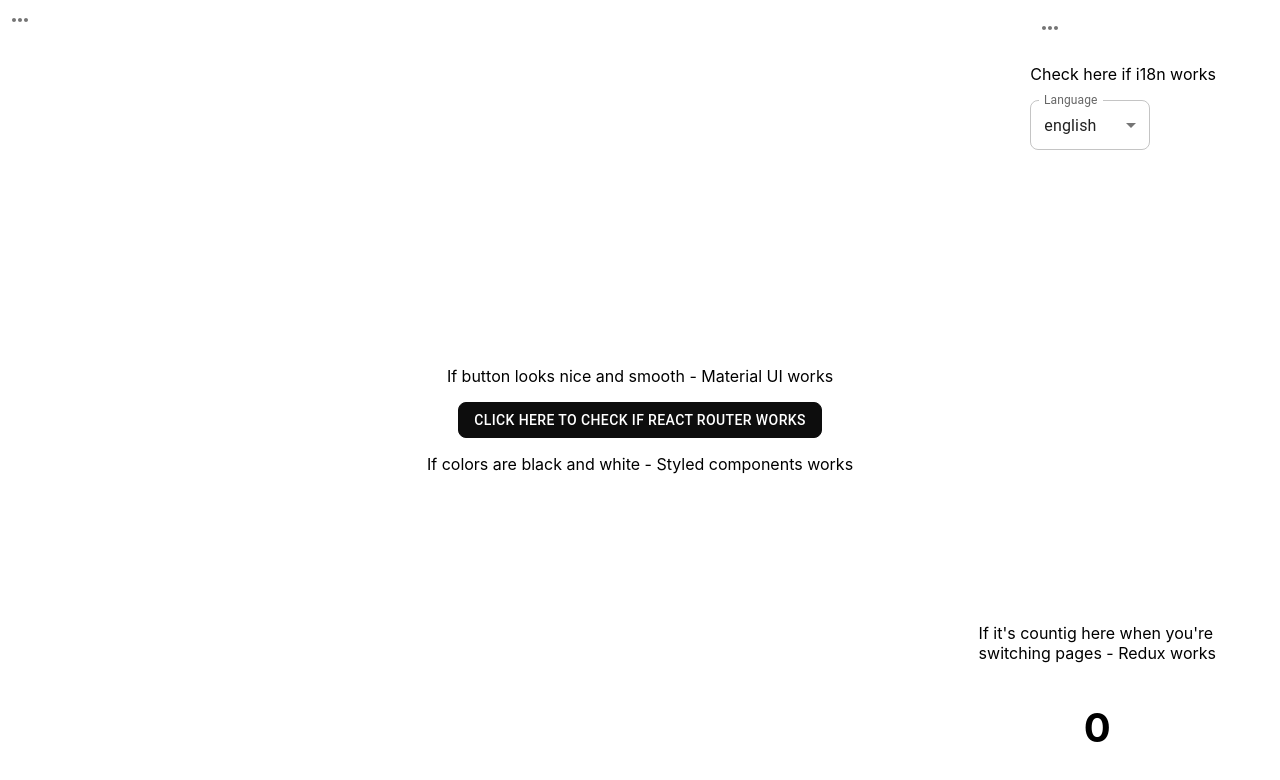
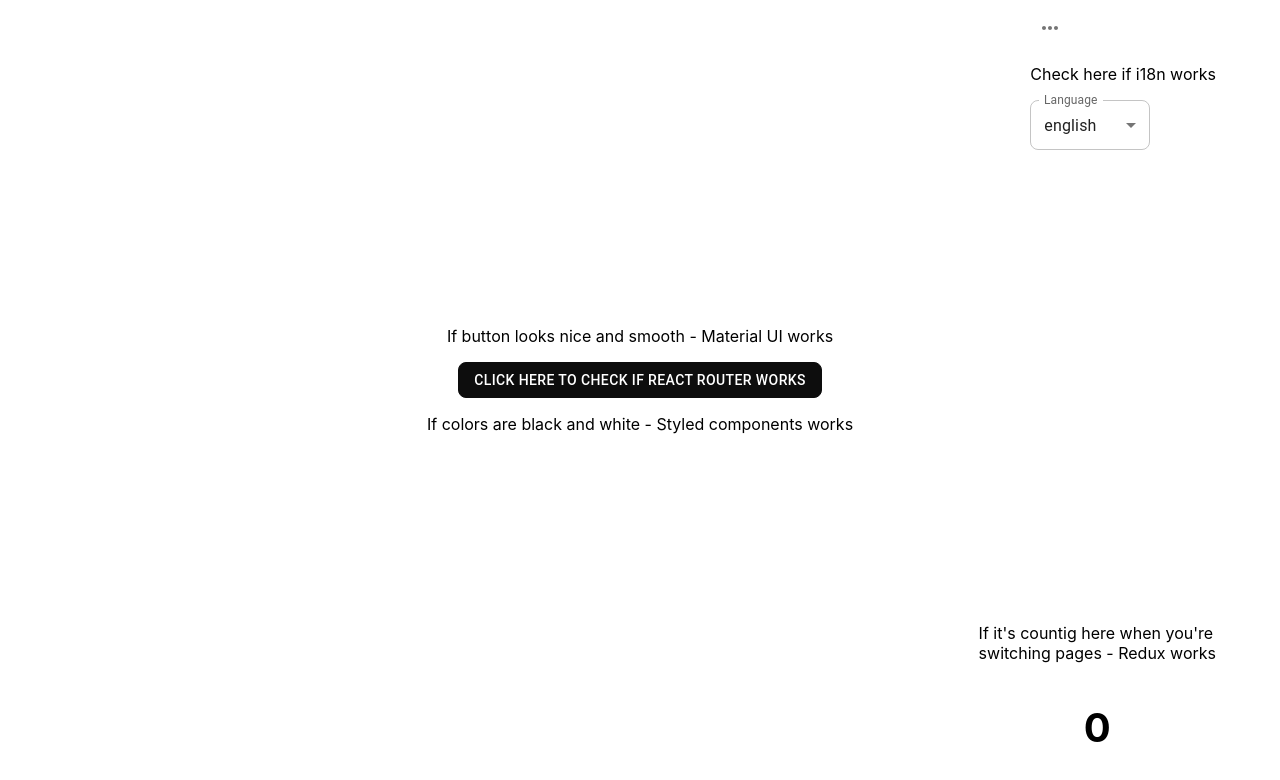
Before and after one commit to intive/patronage22-bialystok-js-simple-jira, a React (Create React App) app: page / in a window 1280 px wide. Shown: the top 780 px of the page. Built offline with nearby package versions, Linux system fonts and the light colour scheme.

Commit message:
remove ThreeDotsMenu from App component

```diff
--- a/src/App.tsx
+++ b/src/App.tsx
@@ -5,13 +5,11 @@ import { Home } from "./views/Home/Home";
 import { SecondPage } from "./views/SecondPage/SecondPage";
 import { Counter } from "./components/Counter/Counter";
 import { Select } from "./components/Select/Select";
-import ThreeDotsMenu from "./components/ThreeDotsMenu/ThreeDotsMenu";
 
 const App = () => (
   <>
     <ThemeProvider theme={theme}>
       <Select />
-      <ThreeDotsMenu />
       <Routes>
         <Route index element={<Home />} />
         <Route path='second' element={<SecondPage />} />
```
